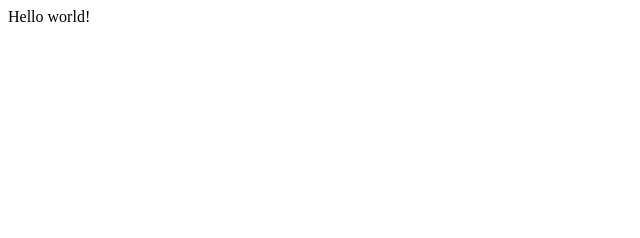
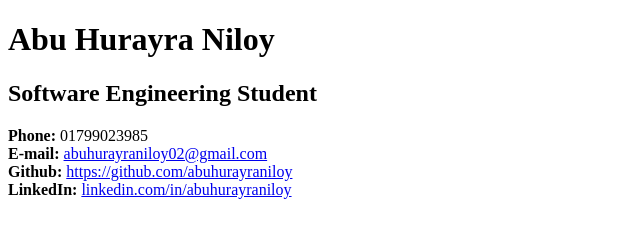
Before and after one commit to abuhurayraniloy/One-Page-CV, a plain HTML site: page index.html in a window 1280 px wide. Shown: the whole page, without its empty margins (0-640 px from the left). Drawn offline with Linux system fonts and the light colour scheme.

Commit message:
Update index.html

```diff
--- a/index.html
+++ b/index.html
@@ -6,6 +6,13 @@
     <title>One Page CV</title>
 </head>
 <body>
-    Hello world!
+    <h1>Abu Hurayra Niloy</h1>
+    <h2>Software Engineering Student</h2>
+    <p>
+        <strong>Phone:</strong> 01799023985<br>
+        <strong>E-mail:</strong> <a href="http://www.abuhurayraniloy02@gmail.com">abuhurayraniloy02@gmail.com</a><br>
+        <strong>Github:</strong> <a href="https://github.com/abuhurayraniloy">https://github.com/abuhurayraniloy</a><br>
+        <strong>LinkedIn:</strong> <a href="https://www.linkedin.com/in/abu-hurayra-niloy-b00b39237/">linkedin.com/in/abuhurayraniloy</a>
+    </p>
 </body>
 </html>
```
